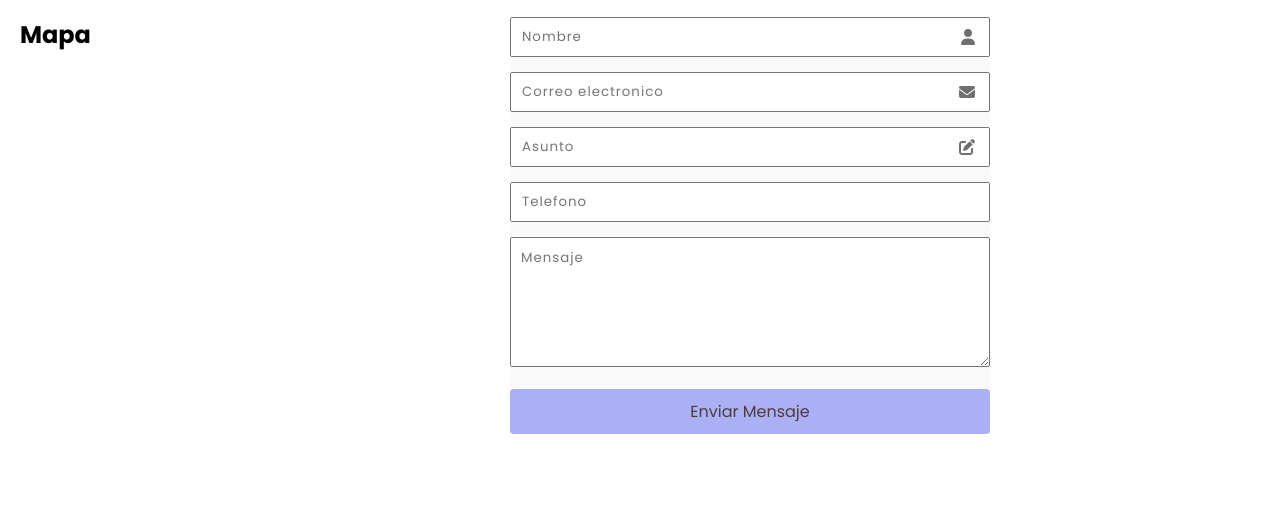
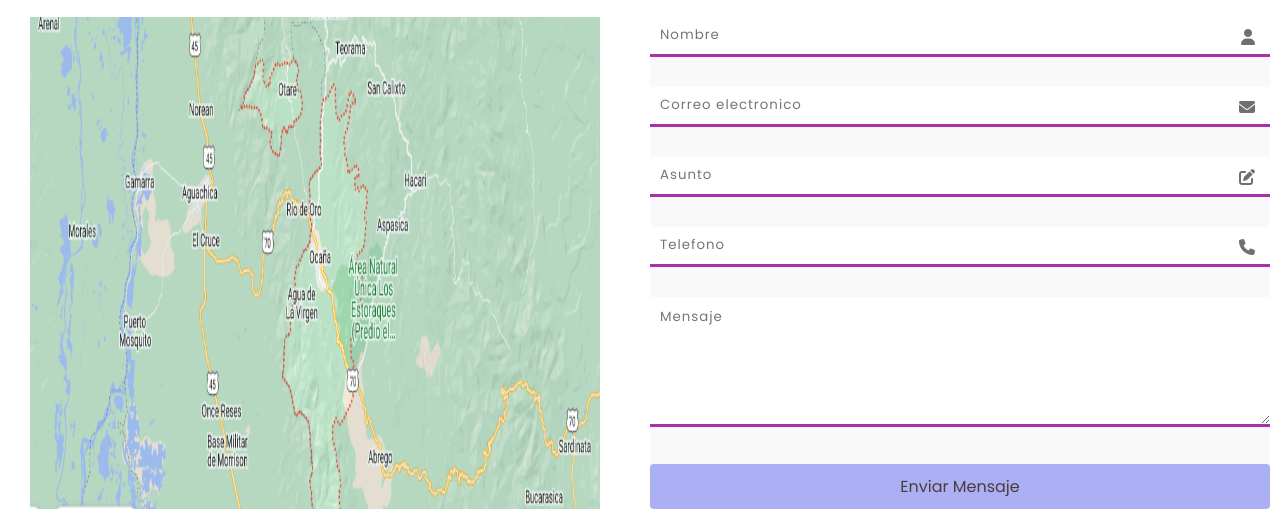
Before and after one commit to YenderFin/Mantenimiento, a plain HTML site: page index.html in a window 1280 px wide. Shown: the part 6398-6927 px from the top of the page. Before the commit the page ends 6852 px from the top, so only its background shows below. Drawn offline with Linux system fonts and the light colour scheme.

Commit message:
Tewlve Commit

```diff
--- a/CSS/style.css
+++ b/CSS/style.css
@@ -482,12 +482,8 @@ header{
     border: 1px solid #e6e6e6;
     border-radius: 20px;
     transition: all 300ms;
-    background-image: linear-gradient(
-        0deg,
-        rgba(0,0,0,0.2),
-        rgba(0,0,0,0.2)
-    )
-    ,url(/IMG/galery/maxresdefault.jpg);
+    background-image: linear-gradient(rgba(0,0,0,0.2),rgba(0,0,0,0.2)),
+    url(/IMG/galery/maxresdefault.jpg);
     background-repeat: no-repeat;
     background-position: center;
     background-size: cover;
@@ -495,8 +491,6 @@ header{
     color: white;
     align-content: flex-end;
     position: relative;
-
-
 }
 
 .box__galeri6:hover{
@@ -693,12 +687,26 @@ header{
     width: 1000px;
 
 }
+.formulario{
+    height: 100%;
+    width: 100%;
+
+}
+.formulario .container_mapa {
+    padding: 0 10px;
+}
+
+.formulario .container_mapa img{
+    height: 100%;
+    width: 95%;
+}
 
 form{
     display: flex;
     flex-direction: column;
+    align-content: center;
     text-align: center;
-    gap: 15px;
+    gap: 30px;
     background-color: var(--background-color-two);
 }
 
@@ -714,6 +722,7 @@ form{
     outline: none;
     letter-spacing: 1px;
     transition: .3s;
+    border: transparent;
 
 }
 
@@ -724,6 +733,7 @@ form{
     transition: .3s;
     padding: 10px;
     outline: none;
+    border: transparent;
 }
 .input-box > i{
     position: absolute;
@@ -734,9 +744,10 @@ form{
 
 }
 
-.input-box input:focus,
-.input-box textarea:focus{
+.input-box input,
+.input-box textarea{
     border-bottom: 3px solid rgb(170, 48, 170) ;
+
 }
 
 .input-box input:focus::placeholder,
--- a/index.html
+++ b/index.html
@@ -293,7 +293,8 @@
 
         <section class="formulario">
             <div class="container_mapa">
-                <h1>Mapa</h1>
+                <img src="IMG/ubication/mapa.jpg" alt="No se encontro la imagen">
+
             </div>
             <form action="">
                 <div class="input-box">
@@ -317,6 +318,7 @@
                 <div class="input-box">
                     <input type="number" required
                     placeholder="Telefono">
+                    <i class="fa-solid fa-phone"></i>
                 </div>
 
                 <div class="input-box">
```
Also changed, not shown: IMG/ubication/mapa.jpg (added).
